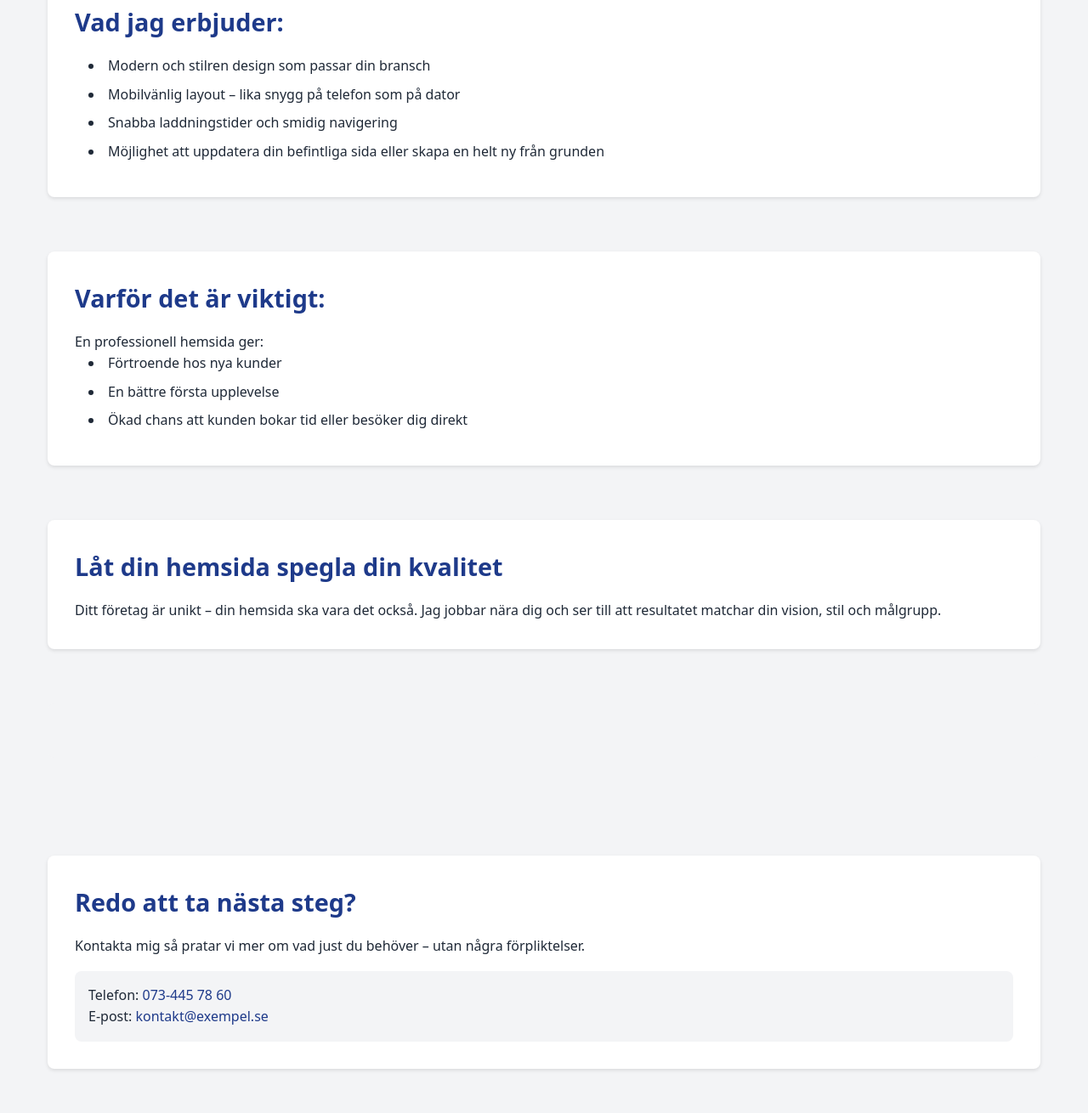
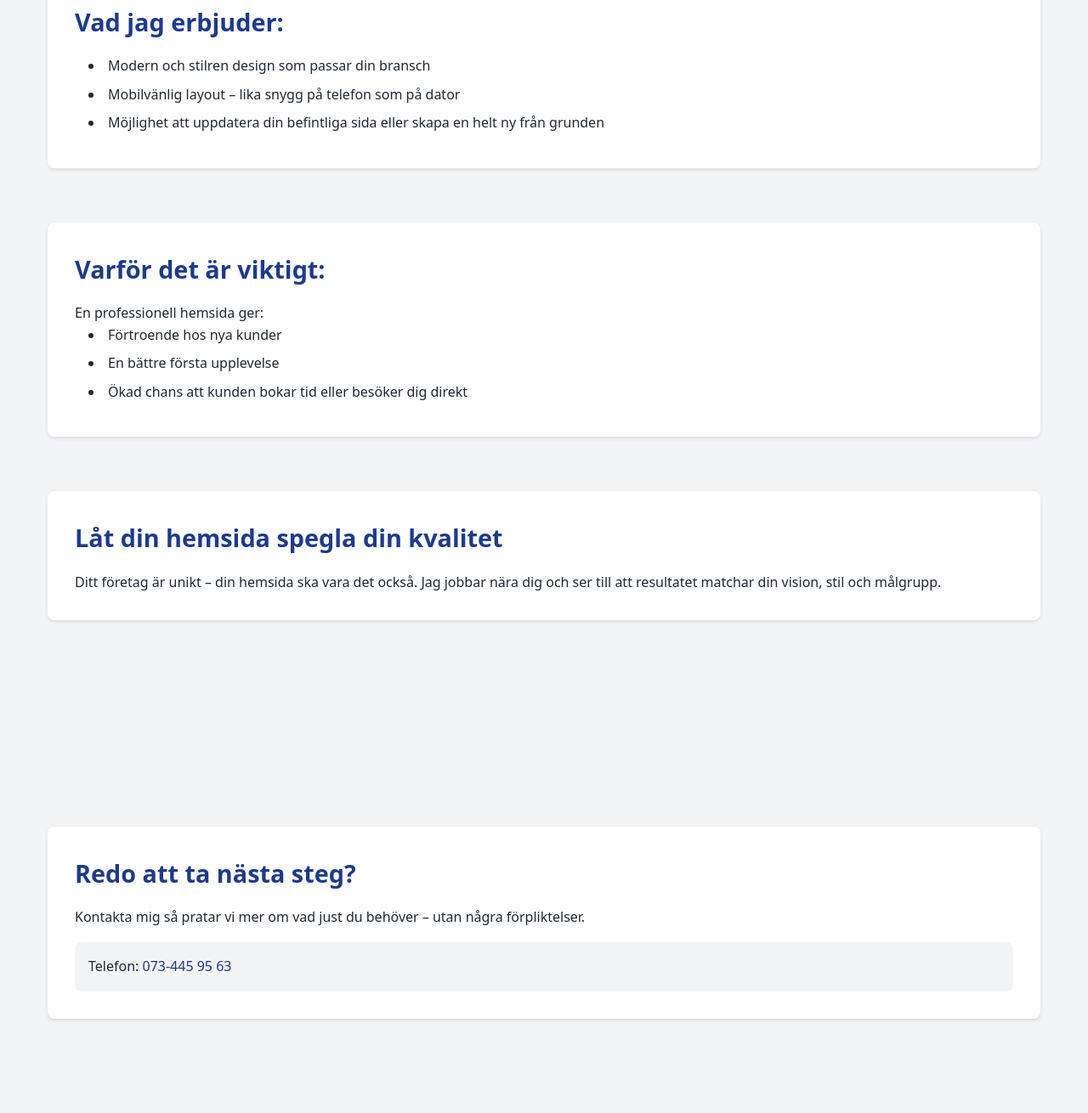
Before and after one commit to MDweb6/MDwebAD, a plain HTML site: page index.html in a window 1280 px wide. Shown: the part 1070-2380 px from the top of the page at 85% size. Drawn offline with Linux system fonts and the light colour scheme.

Commit message:
Update index.html

```diff
--- a/index.html
+++ b/index.html
@@ -49,7 +49,6 @@
         <ul>
           <li>Modern och stilren design som passar din bransch</li>
           <li>Mobilvänlig layout – lika snygg på telefon som på dator</li>
-          <li>Snabba laddningstider och smidig navigering</li>
           <li>Möjlighet att uppdatera din befintliga sida eller skapa en helt ny från grunden</li>
         </ul>
       </section>
@@ -76,8 +75,7 @@
         <h2>Redo att ta nästa steg?</h2>
         <p>Kontakta mig så pratar vi mer om vad just du behöver – utan några förpliktelser.</p>
         <div class="contact-info">
-          <p>Telefon: <a href="tel:073-4457860">073-445 78 60</a></p>
-          <p>E-post: <a href="mailto:kontakt@exempel.se">kontakt@exempel.se</a></p>
+          <p>Telefon: <a href="tel:073-4459563">073-445 95 63</a></p>
         </div>
       </section>
     </main>
```
